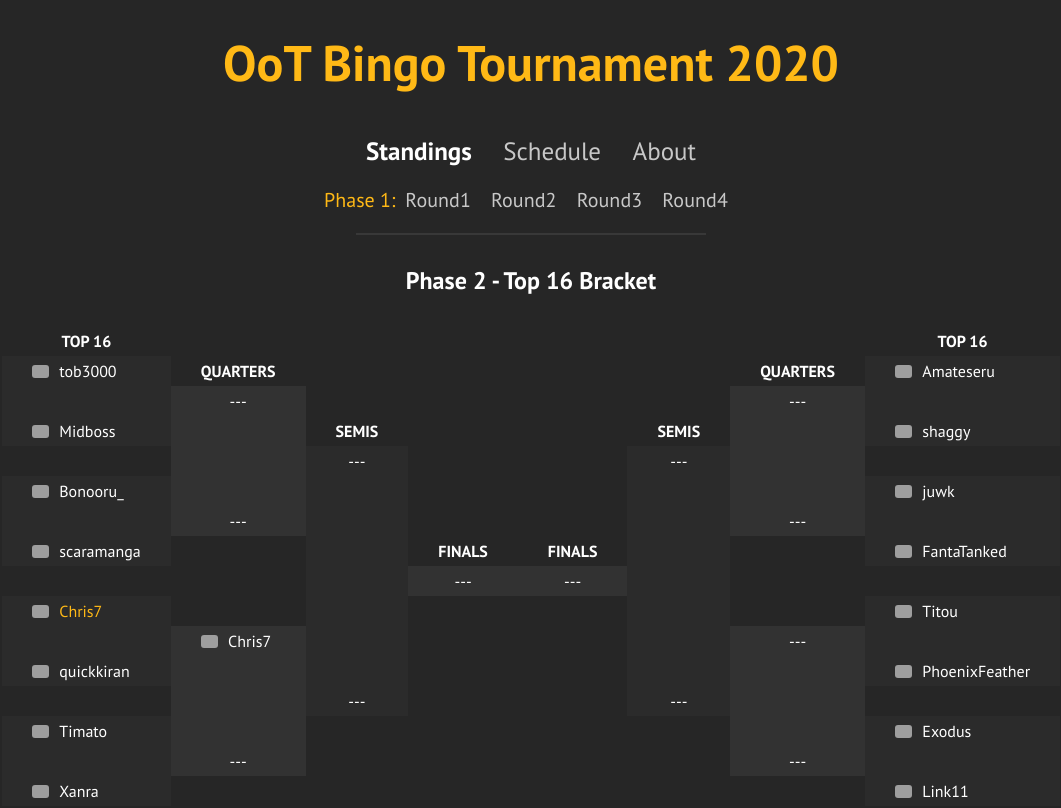
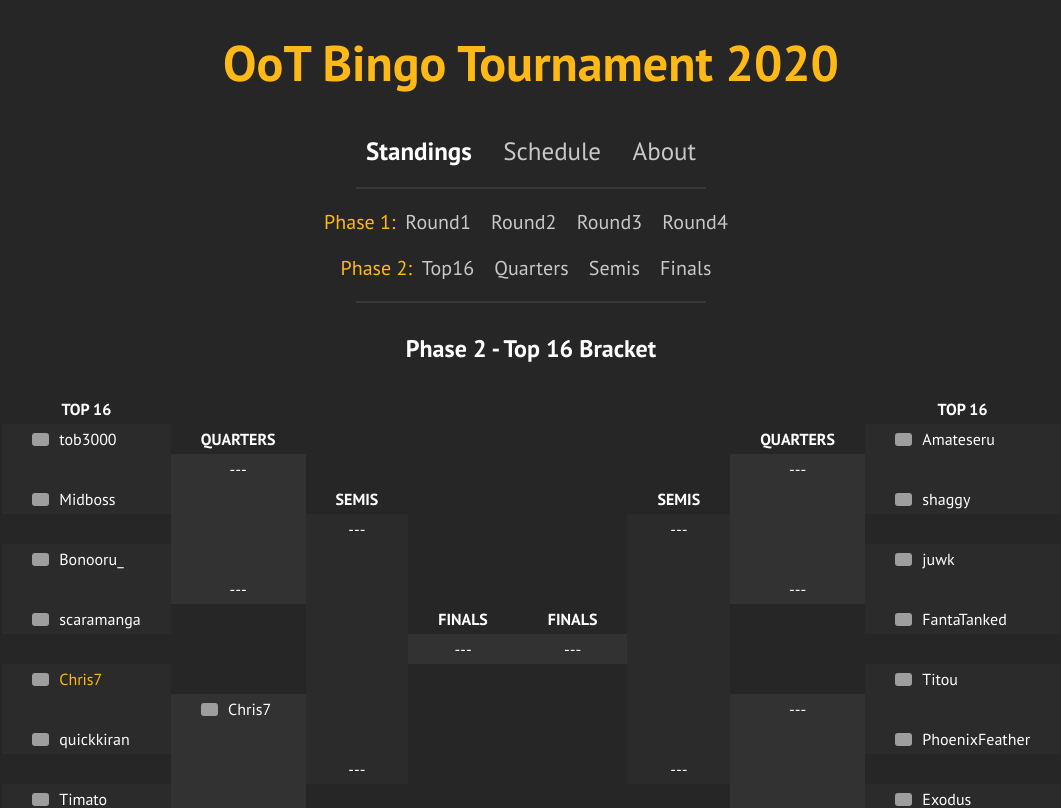
Before and after one commit to xwmtp/bingo2021, a React (Create React App) app: page / in a window 1280 px wide. Shown: the top 808 px of the page, without its empty margins (109-1170 px from the left). Built offline with nearby package versions, Linux system fonts and the light colour scheme; grey boxes are pictures that could not be loaded; a web font is replaced by a local one.

Commit message:
Added phase 2 navigation back

```diff
--- a/src/components/Navigation.jsx
+++ b/src/components/Navigation.jsx
@@ -103,9 +103,14 @@ class Navigation extends React.Component {
                     <this.MainLink to="/schedule" activeClassName='current'>Schedule</this.MainLink>
                     <this.MainLink to="/about" activeClassName='current'>About</this.MainLink>
                 </this.MainNav>
+                <hr />
                 <this.RoundNav>
                     <p>Phase 1:</p>
                     {phase1Links}
+                </this.RoundNav>
+                <this.RoundNav>
+                    <p>Phase 2:</p>
+                    {phase2Links}
                 </this.RoundNav>
                 <hr />
             </this.Navigation>
```
